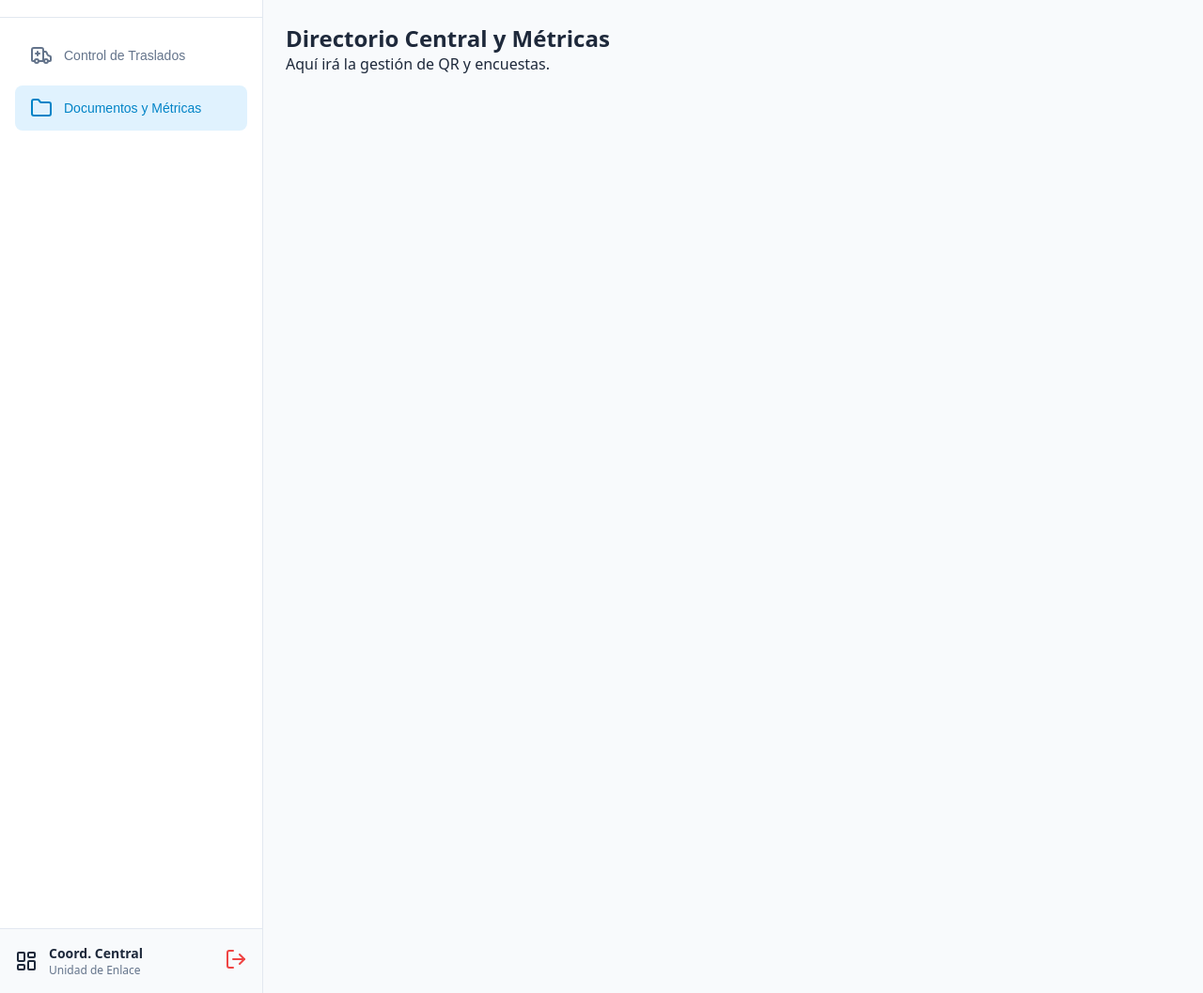
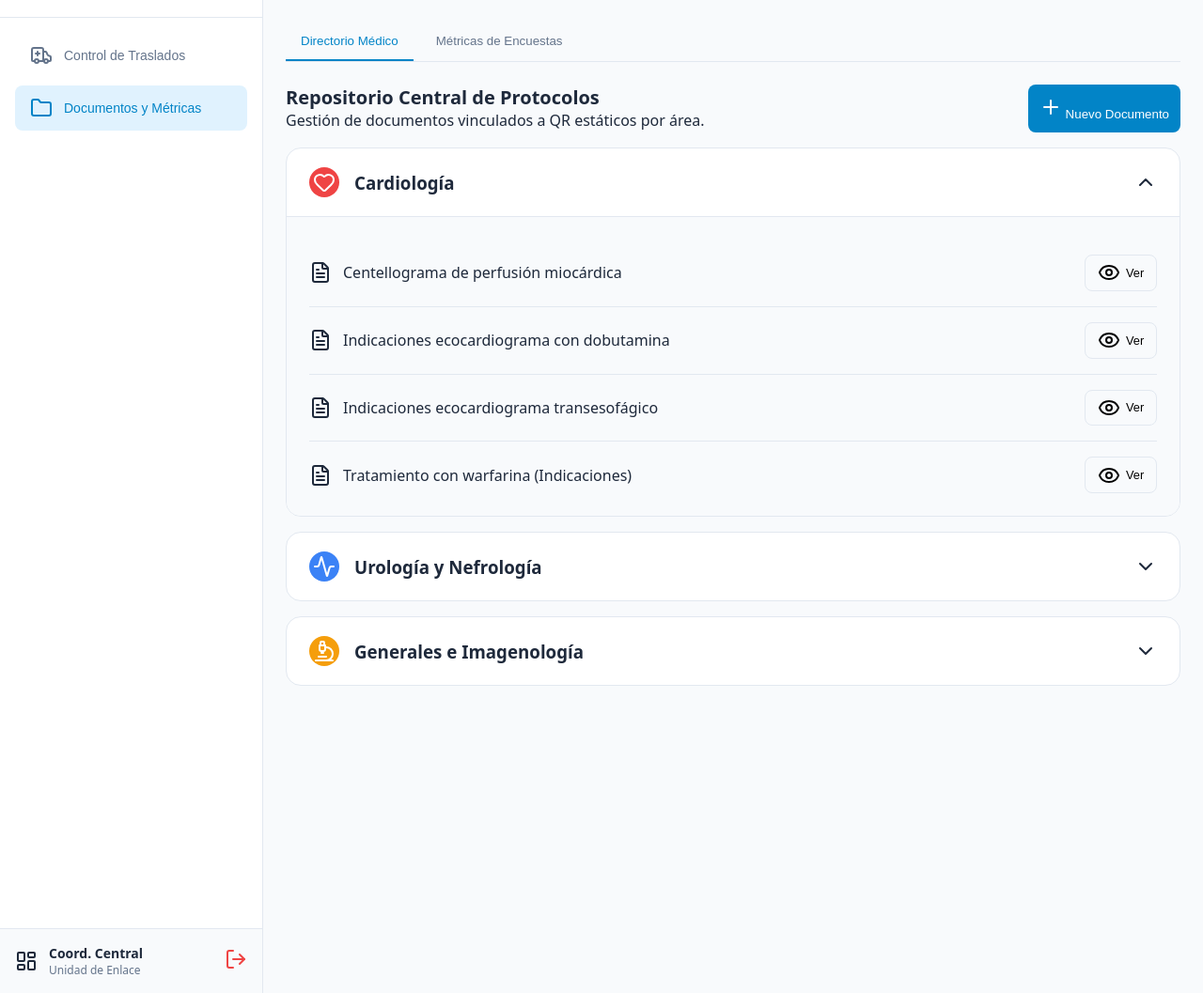
Before and after one commit to orientalsystem4/SIGSM, a PHP site: page /moduloAmbulancias/Vista/unidadEnlace.html in a window 1280 px wide, after a click on "Documentos y Métricas". Shown: the part 60-1117 px from the top of the page at 94% size. Run offline with PHP 8.4, Linux system fonts and the light colour scheme.

Commit message:
feat: Se actualiza la ventana de unidad de enlace, ahora tiene el menu de documentacion/formularios

```diff
--- a/moduloAmbulancias/Vista/assets/css/unidadEnlace.css
+++ b/moduloAmbulancias/Vista/assets/css/unidadEnlace.css
@@ -116,3 +116,59 @@
 .btn-close-modal { background: none; border: none; cursor: pointer; color: var(--text-muted); }
 .form-group { margin-bottom: 1rem; }
 .form-group label { display: block; font-weight: bold; margin-bottom: 0.5rem; }
+
+
+
+/* --- DOCUMENTOS Y MÉTRICAS --- */
+.sub-content-doc { display: none; }
+.sub-content-doc.active { display: block; }
+
+/* Directorio de Archivos */
+.doc-list { list-style: none; padding: 0; margin: 0; }
+.doc-item {
+    display: flex; justify-content: space-between; align-items: center;
+    padding: 1rem 0; border-bottom: 1px solid var(--border-color);
+}
+.doc-item:last-child { border-bottom: none; padding-bottom: 0; }
+.doc-info { display: flex; align-items: center; gap: 0.75rem; font-weight: 500; }
+.btn-outline-sm {
+    background: transparent; border: 1px solid var(--border-color);
+    padding: 0.4rem 0.8rem; border-radius: 0.5rem; cursor: pointer;
+    font-size: 0.8rem; display: flex; align-items: center; gap: 0.4rem;
+}
+.btn-outline-sm:hover { background: var(--bg-color); }
+
+/* Avatares de Categoría */
+.avatar-placeholder {
+    width: 32px; height: 32px; border-radius: 50%;
+    display: flex; align-items: center; justify-content: center;
+    color: white; font-weight: bold;
+}
+.bg-red { background-color: #ef4444; }
+.bg-blue { background-color: #3b82f6; }
+.bg-orange { background-color: #f59e0b; }
+
+/* Dashboard de Métricas */
+.kpi-grid { display: grid; grid-template-columns: repeat(auto-fit, minmax(200px, 1fr)); gap: 1rem; }
+.kpi-card {
+    background: var(--card-bg); padding: 1.5rem; border-radius: 1rem;
+    border: 1px solid var(--border-color); box-shadow: var(--shadow-sm);
+    display: flex; align-items: center; gap: 1rem;
+}
+.kpi-icon { width: 40px; height: 40px; opacity: 0.8; }
+.kpi-data h4 { font-size: 1.5rem; margin-bottom: 0.25rem; }
+.kpi-data p { color: var(--text-muted); font-size: 0.85rem; margin: 0; }
+
+.text-primary { color: var(--primary); }
+.text-success { color: #10b981; }
+.text-warning { color: #f59e0b; }
+
+/* Barras de Progreso (Gráficos CSS) */
+.metric-row { margin-bottom: 1rem; }
+.metric-row span { display: block; font-size: 0.85rem; font-weight: bold; margin-bottom: 0.4rem; color: var(--text-main); }
+.progress-bar-bg { width: 100%; height: 12px; background-color: var(--bg-color); border-radius: 10px; overflow: hidden; }
+.progress-bar-fill { height: 100%; border-radius: 10px; transition: width 1s ease-in-out; }
+.bg-success { background-color: #10b981; }
+.bg-primary { background-color: var(--primary); }
+.bg-warning { background-color: #f59e0b; }
+.bg-danger { background-color: #ef4444; }
--- a/moduloAmbulancias/Vista/assets/js/unidadEnlace.js
+++ b/moduloAmbulancias/Vista/assets/js/unidadEnlace.js
@@ -25,16 +25,26 @@ document.addEventListener("DOMContentLoaded", () => {
         });
     });
 
-    // 2. Navegación Secundaria (En Curso / Pendientes / Historial)
+    // 2. Navegación Secundaria Inteligente (Reutilizable para cualquier módulo)
     const subButtons = document.querySelectorAll('.sub-btn');
-    const subContents = document.querySelectorAll('.sub-content');
 
     subButtons.forEach(btn => {
         btn.addEventListener('click', () => {
-            subButtons.forEach(b => b.classList.remove('active'));
-            subContents.forEach(c => c.classList.add('hidden'));
-            subContents.forEach(c => c.classList.remove('active'));
+            // A. Encontrar la sección principal actual (para no romper otras pestañas ocultas)
+            const parentSection = btn.closest('.view-section');
 
+            // B. Encontrar solo los botones y contenidos de ESTA sección
+            const sectionButtons = parentSection.querySelectorAll('.sub-btn');
+            const sectionContents = parentSection.querySelectorAll('.sub-content');
+
+            // C. Limpiar estado 'active' y ocultar contenidos solo de esta sección
+            sectionButtons.forEach(b => b.classList.remove('active'));
+            sectionContents.forEach(c => {
+                c.classList.add('hidden');
+                c.classList.remove('active');
+            });
+
+            // D. Activar el botón presionado y mostrar su contenido
             btn.classList.add('active');
             const targetId = btn.getAttribute('data-sub');
             const targetContent = document.getElementById(targetId);
--- a/moduloAmbulancias/Vista/unidadEnlace.html
+++ b/moduloAmbulancias/Vista/unidadEnlace.html
@@ -216,10 +216,160 @@
                     </div>
                 </div>
 
-                <!-- SECCIÓN DOCUMENTOS (Placeholder para la próxima entrega) -->
                 <div id="sec-archivos" class="view-section hidden">
-                    <h2 class="mb-md">Directorio Central y Métricas</h2>
-                    <p>Aquí irá la gestión de QR y encuestas.</p>
+
+                <!-- Sub-Navegación Interna de Documentos -->
+                    <div class="sub-nav">
+                        <button class="sub-btn active" data-sub="doc-directorio">Directorio Médico</button>
+                        <button class="sub-btn" data-sub="doc-metricas">Métricas de Encuestas</button>
+                    </div>
+
+                    <div id="doc-directorio" class="sub-content active">
+                        <div class="item-header mb-md">
+                            <div>
+                                <h3 class="section-title">Repositorio Central de Protocolos</h3>
+                                <p class="text-muted">Gestión de documentos vinculados a QR estáticos por área.</p>
+                            </div>
+                            <button class="btn-primary"><i data-lucide="plus"></i> Nuevo Documento</button>
+                        </div>
+
+                        <div class="card-traslado">
+                            <div class="accordion-header" onclick="toggleAccordion(this)">
+                                <div class="header-info">
+                                    <div class="avatar-placeholder bg-red"><i data-lucide="heart" class="icon-sm"></i></div>
+                                    <h3>Cardiología</h3>
+                                </div>
+                                <i data-lucide="chevron-down" class="accordion-icon" style="transform: rotate(180deg);"></i>
+                            </div>
+                            <div class="accordion-content open">
+                                <ul class="doc-list">
+                                    <li class="doc-item">
+                                        <div class="doc-info"><i data-lucide="file-text" class="text-muted"></i> Centellograma de perfusión miocárdica</div>
+                                        <button class="btn-outline-sm"><i data-lucide="eye"></i> Ver</button>
+                                    </li>
+                                    <li class="doc-item">
+                                        <div class="doc-info"><i data-lucide="file-text" class="text-muted"></i> Indicaciones ecocardiograma con dobutamina</div>
+                                        <button class="btn-outline-sm"><i data-lucide="eye"></i> Ver</button>
+                                    </li>
+                                    <li class="doc-item">
+                                        <div class="doc-info"><i data-lucide="file-text" class="text-muted"></i> Indicaciones ecocardiograma transesofágico</div>
+                                        <button class="btn-outline-sm"><i data-lucide="eye"></i> Ver</button>
+                                    </li>
+                                    <li class="doc-item">
+                                        <div class="doc-info"><i data-lucide="file-text" class="text-muted"></i> Tratamiento con warfarina (Indicaciones)</div>
+                                        <button class="btn-outline-sm"><i data-lucide="eye"></i> Ver</button>
+                                    </li>
+                                </ul>
+                            </div>
+                        </div>
+
+                        <div class="card-traslado">
+                            <div class="accordion-header" onclick="toggleAccordion(this)">
+                                <div class="header-info">
+                                    <div class="avatar-placeholder bg-blue"><i data-lucide="activity" class="icon-sm"></i></div>
+                                    <h3>Urología y Nefrología</h3>
+                                </div>
+                                <i data-lucide="chevron-down" class="accordion-icon"></i>
+                            </div>
+                            <div class="accordion-content">
+                                <ul class="doc-list">
+                                    <li class="doc-item">
+                                        <div class="doc-info"><i data-lucide="file-text" class="text-muted"></i> Prostatectomía radical (Información al paciente)</div>
+                                        <button class="btn-outline-sm"><i data-lucide="eye"></i> Ver</button>
+                                    </li>
+                                    <li class="doc-item">
+                                        <div class="doc-info"><i data-lucide="file-text" class="text-muted"></i> Ingreso a centro de nefrología y trasplante</div>
+                                        <button class="btn-outline-sm"><i data-lucide="eye"></i> Ver</button>
+                                    </li>
+                                    <li class="doc-item">
+                                        <div class="doc-info"><i data-lucide="file-text" class="text-muted"></i> Plan de alta enfermería (Nefrología)</div>
+                                        <button class="btn-outline-sm"><i data-lucide="eye"></i> Ver</button>
+                                    </li>
+                                </ul>
+                            </div>
+                        </div>
+
+                        <div class="card-traslado">
+                            <div class="accordion-header" onclick="toggleAccordion(this)">
+                                <div class="header-info">
+                                    <div class="avatar-placeholder bg-orange"><i data-lucide="microscope" class="icon-sm"></i></div>
+                                    <h3>Generales e Imagenología</h3>
+                                </div>
+                                <i data-lucide="chevron-down" class="accordion-icon"></i>
+                            </div>
+                            <div class="accordion-content">
+                                <ul class="doc-list">
+                                    <li class="doc-item"><div class="doc-info"><i data-lucide="file-text" class="text-muted"></i> Preparación para estudios imagenológicos</div></li>
+                                    <li class="doc-item"><div class="doc-info"><i data-lucide="file-text" class="text-muted"></i> Estudios diagnósticos con pertecneciato</div></li>
+                                    <li class="doc-item"><div class="doc-info"><i data-lucide="file-text" class="text-muted"></i> Prevención de infecciones</div></li>
+                                    <li class="doc-item"><div class="doc-info"><i data-lucide="file-text" class="text-muted"></i> Pauta para pacientes ostomizados</div></li>
+                                    <li class="doc-item"><div class="doc-info"><i data-lucide="file-text" class="text-muted"></i> Interrupción voluntaria del embarazo (Indicaciones)</div></li>
+                                </ul>
+                            </div>
+                        </div>
+                    </div>
+
+<!-- PESTAÑA: MÉTRICAS DE ENCUESTAS -->
+                    <div id="doc-metricas" class="sub-content hidden">
+
+                        <!-- Encabezado reutilizando la estructura de Nuevo Documento -->
+                        <div class="item-header mb-md">
+                            <div>
+                                <h3 class="section-title">Métricas y Formularios</h3>
+                                <p class="text-muted">Análisis de encuestas y gestión de plantillas dinámicas.</p>
+                            </div>
+                            <button class="btn-primary"><i data-lucide="edit"></i> Editar Formulario</button>
+                        </div>
+
+                        <!-- Grilla de KPIs -->
+                        <div class="kpi-grid mb-md">
+                            <div class="kpi-card">
+                                <i data-lucide="qr-code" class="kpi-icon text-primary"></i>
+                                <div class="kpi-data">
+                                    <h4>342</h4>
+                                    <p>QR Generados (Mes)</p>
+                                </div>
+                            </div>
+                            <div class="kpi-card">
+                                <i data-lucide="file-check-2" class="kpi-icon text-success"></i>
+                                <div class="kpi-data">
+                                    <h4>289</h4>
+                                    <p>Formularios Completados</p>
+                                </div>
+                            </div>
+                            <div class="kpi-card">
+                                <i data-lucide="star" class="kpi-icon text-warning"></i>
+                                <div class="kpi-data">
+                                    <h4>4.8/5</h4>
+                                    <p>Satisfacción Promedio</p>
+                                </div>
+                            </div>
+                        </div>
+
+                        <!-- Panel de Barras -->
+                        <div class="card-traslado" style="padding: 1.5rem;">
+                            <h3 class="mb-3">Satisfacción de Traslados (Últimos 30 días)</h3>
+
+                            <!-- Barra de progreso CSS -->
+                            <div class="metric-row">
+                                <span>Excelente (75%)</span>
+                                <div class="progress-bar-bg"><div class="progress-bar-fill bg-success" style="width: 75%;"></div></div>
+                            </div>
+                            <div class="metric-row">
+                                <span>Bueno (18%)</span>
+                                <div class="progress-bar-bg"><div class="progress-bar-fill bg-primary" style="width: 18%;"></div></div>
+                            </div>
+                            <div class="metric-row">
+                                <span>Regular (5%)</span>
+                                <div class="progress-bar-bg"><div class="progress-bar-fill bg-warning" style="width: 5%;"></div></div>
+                            </div>
+                            <div class="metric-row">
+                                <span>Malo (2%)</span>
+                                <div class="progress-bar-bg"><div class="progress-bar-fill bg-danger" style="width: 2%;"></div></div>
+                            </div>
+                        </div>
+                    </div>
+
                 </div>
 
             </section>
```
